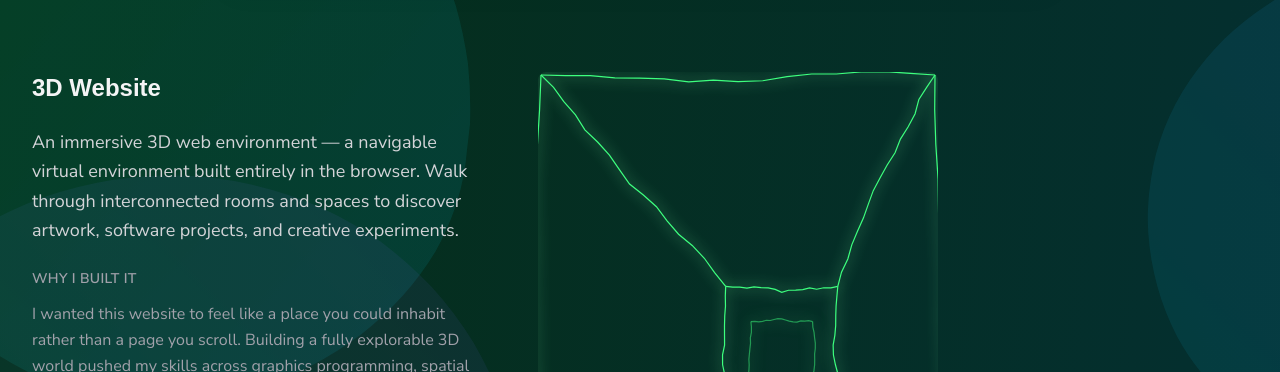
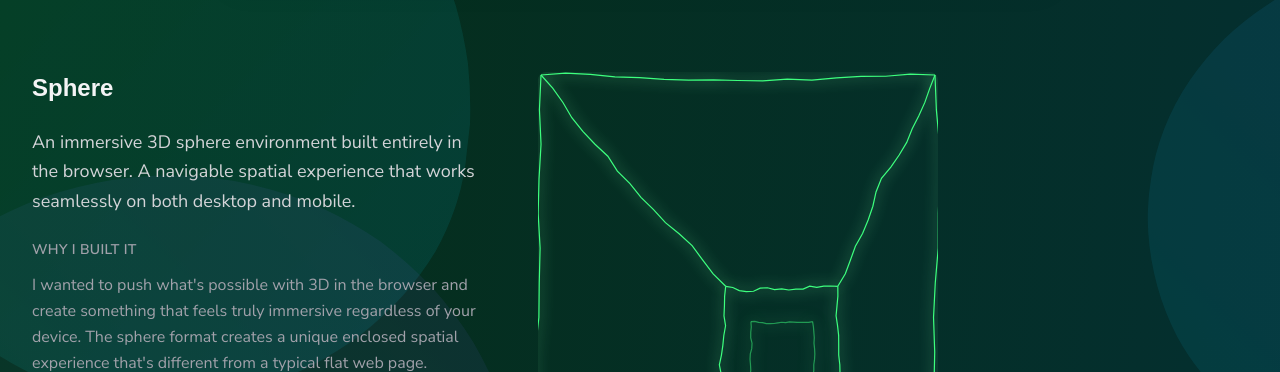
Before and after one commit to nick5616/nickel-tools, a Next.js app: page /portfolio/software in a window 1280 px wide. Shown: the part 428-800 px from the top of the page. Built offline with nearby package versions, Linux system fonts and the light colour scheme; no server answers; a web font is replaced by a local one.

Commit message:
set up microsoft clarity

```diff
--- a/app/portfolio/software/page.tsx
+++ b/app/portfolio/software/page.tsx
@@ -1,6 +1,6 @@
 "use client";
 
-import { useState, useMemo } from "react";
+import { useState, useMemo, useEffect } from "react";
 import ProjectIframe from "@/components/ui/ProjectIframe";
 import TechStackFilter from "@/components/ui/TechStackFilter";
 import SlideIn from "@/components/ui/SlideIn";
@@ -12,6 +12,7 @@ import {
     normalizeTag,
 } from "@/app/portfolio/techStack";
 import { type ViewMode } from "@/components/ui/TechStackFilter";
+import Clarity from "@microsoft/clarity";
 
 // Pre-computed blob paths using superformula-inspired polar coordinates
 // Generated with: seed, size=400, complexity, variance
@@ -79,8 +80,8 @@ function getProjectLayout(
 
     // Handle external URLs
     if (url) {
-        // All nicolebelovoskey.com projects are 3D environments
-        if (url.includes("nicolebelovoskey.com")) {
+        // 3D web environments
+        if (url.includes("nicolebelovoskey.com") || url.includes("sphere.saucedog.art")) {
             return { layout: "laser-room", sources: [url] };
         }
 
@@ -140,6 +141,19 @@ function getProjectLayout(
 }
 
 const projects = [
+    {
+        id: "sphere",
+        title: "Sphere",
+        description:
+            "An immersive 3D sphere environment built entirely in the browser. A navigable spatial experience that works seamlessly on both desktop and mobile.",
+        why: "I wanted to push what's possible with 3D in the browser and create something that feels truly immersive regardless of your device. The sphere format creates a unique enclosed spatial experience that's different from a typical flat web page.",
+        tech: ["Three.js", "WebGL"],
+        tags: ["3D Design", "Interactive Design"],
+        url: "https://sphere.saucedog.art",
+        color: "from-violet-500/20 to-indigo-500/20",
+        borderColor: "border-violet-400/30",
+        blobColor: "#8b5cf6",
+    },
     {
         id: "3d-website",
         title: "3D Website",
@@ -389,6 +403,15 @@ export default function SoftwarePortfolioPage() {
     const [selectedTags, setSelectedTags] = useState<Set<Tag>>(new Set());
     const [viewMode, setViewMode] = useState<ViewMode>("curated");
 
+    // Init Clarity once
+    useEffect(() => {
+        const id = process.env.NEXT_PUBLIC_CLARITY_PROJECT_ID;
+        if (id) {
+            Clarity.init(id);
+            Clarity.setTag("page", "software-portfolio");
+        }
+    }, []);
+
     // Normalize technologies and tags for each project
     const projectsWithNormalized = useMemo(() => {
         return projects.map((project) => ({
@@ -446,6 +469,8 @@ export default function SoftwarePortfolioPage() {
                 next.delete(tech);
             } else {
                 next.add(tech);
+                Clarity.event("filter_tech");
+                Clarity.setTag("filtered_tech", tech);
             }
             return next;
         });
@@ -458,9 +483,17 @@ export default function SoftwarePortfolioPage() {
                 next.delete(tag);
             } else {
                 next.add(tag);
+                Clarity.event("filter_tag");
+                Clarity.setTag("filtered_tag", tag);
             }
             return next;
         });
+    };
+
+    const handleViewModeChange = (mode: ViewMode) => {
+        setViewMode(mode);
+        Clarity.event("view_mode_changed");
+        Clarity.setTag("view_mode", mode);
     };
 
     return (
@@ -566,7 +599,7 @@ export default function SoftwarePortfolioPage() {
                             onToggleTag={handleToggleTag}
                             numProjects={filteredProjects.length}
                             viewMode={viewMode}
-                            onViewModeChange={setViewMode}
+                            onViewModeChange={handleViewModeChange}
                         />
                     </div>
                 </section>
```
